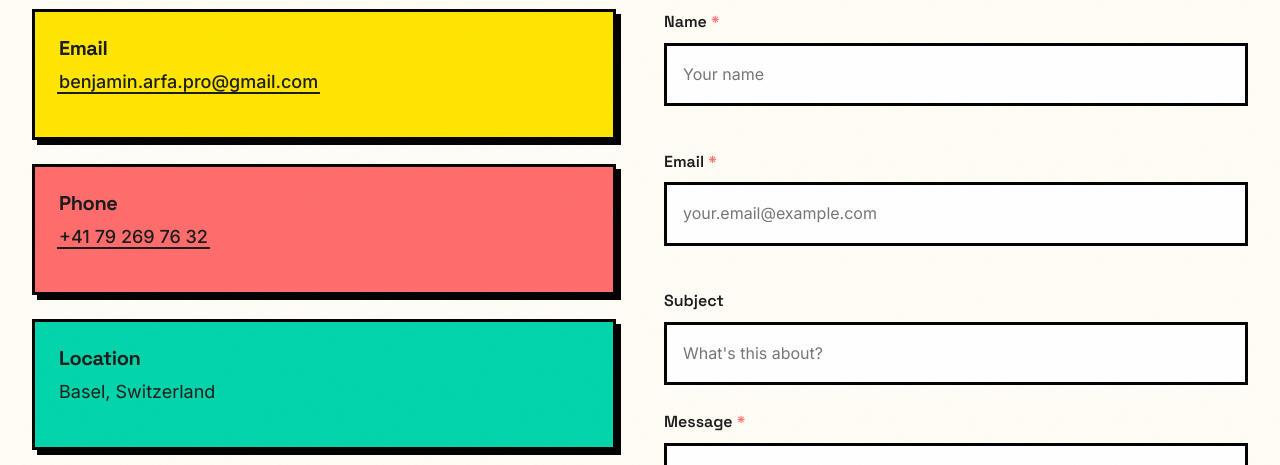
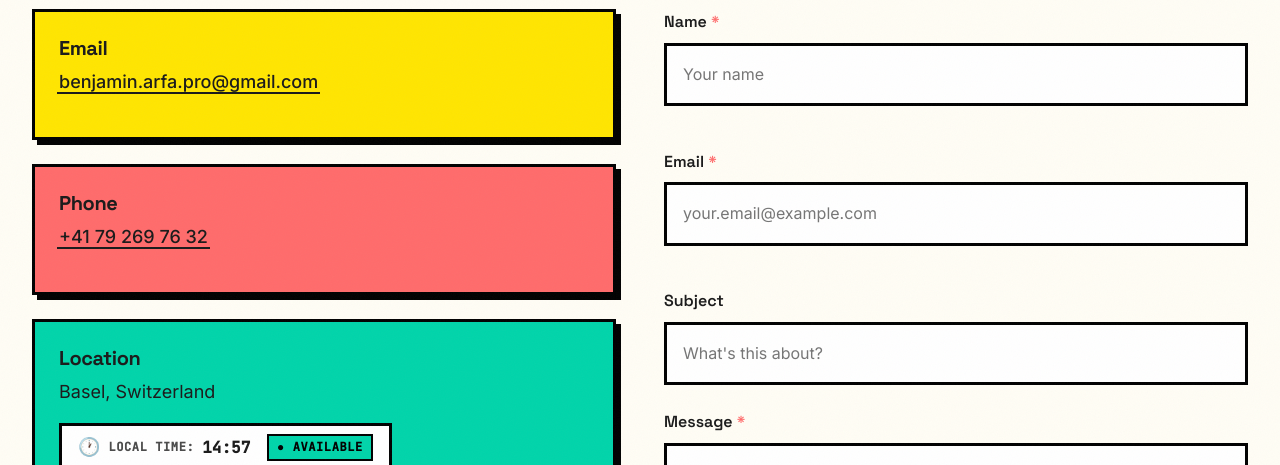
Before and after one commit to benjamin-arfa/benjamin-arfa.github.io, a plain HTML site: page contact.html in a window 1280 px wide. Shown: the part 487-952 px from the top of the page. Drawn offline with Linux system fonts and the light colour scheme.

Commit message:
Add live local time widget with availability status to contact page

```diff
--- a/contact.html
+++ b/contact.html
@@ -152,6 +152,11 @@
               <p style="font-size: var(--text-lg);">
                 Basel, Switzerland
               </p>
+              <div class="local-time" aria-label="Current local time in Basel, Switzerland">
+                <span class="local-time__icon" aria-hidden="true">🕐</span>
+                <span class="local-time__label">Local time:</span>
+                <span class="local-time__value" id="basel-time">--:--</span>
+              </div>
             </div>
 
             <div class="card">
--- a/css/style.css
+++ b/css/style.css
@@ -977,6 +977,62 @@ body.menu-open {
   color: var(--color-text-muted);
   margin-top: var(--space-xs);
   font-family: var(--font-mono);
+}
+
+/* ----- LOCAL TIME WIDGET (Contact Page) ----- */
+.local-time {
+  display: flex;
+  align-items: center;
+  gap: var(--space-sm);
+  margin-top: var(--space-md);
+  padding: var(--space-sm) var(--space-md);
+  background: var(--color-surface);
+  border: 3px solid var(--color-border);
+  border-radius: 0;
+  font-family: var(--font-mono);
+  font-size: var(--text-sm);
+  font-weight: 600;
+  width: fit-content;
+}
+
+.local-time__icon {
+  font-size: var(--text-lg);
+  line-height: 1;
+}
+
+.local-time__label {
+  color: var(--color-text-muted);
+  text-transform: uppercase;
+  letter-spacing: 0.05em;
+  font-size: var(--text-xs);
+}
+
+.local-time__value {
+  color: var(--color-text);
+  font-size: var(--text-base);
+  font-weight: 700;
+  min-width: 5.5ch;
+}
+
+.local-time__status {
+  display: inline-block;
+  padding: 2px 8px;
+  font-size: var(--text-xs);
+  font-weight: 700;
+  text-transform: uppercase;
+  letter-spacing: 0.05em;
+  border: 2px solid var(--color-border);
+  margin-left: var(--space-xs);
+}
+
+.local-time__status--available {
+  background: #00D4AA;
+  color: #000;
+}
+
+.local-time__status--off-hours {
+  background: var(--color-text-muted);
+  color: var(--color-surface);
 }
 
 /* ----- UTILITIES ----- */
@@ -2315,6 +2371,7 @@ code {
   .deco-circle,
   .status-dot,
   .cookie-banner,
+  .local-time,
   .code-copy-btn,
   .page-transition-overlay,
   .skip-to-content {
--- a/js/main.js
+++ b/js/main.js
@@ -188,6 +188,61 @@ document.addEventListener('DOMContentLoaded', function() {
         contactForm.querySelector('.error').focus();
       }
     });
+  }
+
+  // =============================================
+  // BASEL LOCAL TIME (Contact Page)
+  // =============================================
+  var baselTimeEl = document.getElementById('basel-time');
+  if (baselTimeEl) {
+    function updateBaselTime() {
+      try {
+        var now = new Date();
+        var formatter = new Intl.DateTimeFormat('en-GB', {
+          timeZone: 'Europe/Zurich',
+          hour: '2-digit',
+          minute: '2-digit',
+          hour12: false
+        });
+        var timeStr = formatter.format(now);
+        baselTimeEl.textContent = timeStr;
+
+        // Determine business hours (Mon-Fri 9:00-18:00 CET/CEST)
+        var dayFormatter = new Intl.DateTimeFormat('en-US', {
+          timeZone: 'Europe/Zurich',
+          weekday: 'short'
+        });
+        var hourFormatter = new Intl.DateTimeFormat('en-GB', {
+          timeZone: 'Europe/Zurich',
+          hour: 'numeric',
+          hour12: false
+        });
+        var day = dayFormatter.format(now);
+        var hour = parseInt(hourFormatter.format(now), 10);
+        var isWeekday = ['Mon', 'Tue', 'Wed', 'Thu', 'Fri'].indexOf(day) !== -1;
+        var isBusinessHours = isWeekday && hour >= 9 && hour < 18;
+
+        // Add or update status badge
+        var statusEl = baselTimeEl.parentElement.querySelector('.local-time__status');
+        if (!statusEl) {
+          statusEl = document.createElement('span');
+          statusEl.className = 'local-time__status';
+          baselTimeEl.parentElement.appendChild(statusEl);
+        }
+        if (isBusinessHours) {
+          statusEl.className = 'local-time__status local-time__status--available';
+          statusEl.textContent = '● Available';
+        } else {
+          statusEl.className = 'local-time__status local-time__status--off-hours';
+          statusEl.textContent = 'Off hours';
+        }
+      } catch (e) {
+        baselTimeEl.textContent = '--:--';
+      }
+    }
+
+    updateBaselTime();
+    setInterval(updateBaselTime, 30000); // Update every 30 seconds
   }
 
   // Card keyboard support: only make cards with links keyboard-interactive
```
